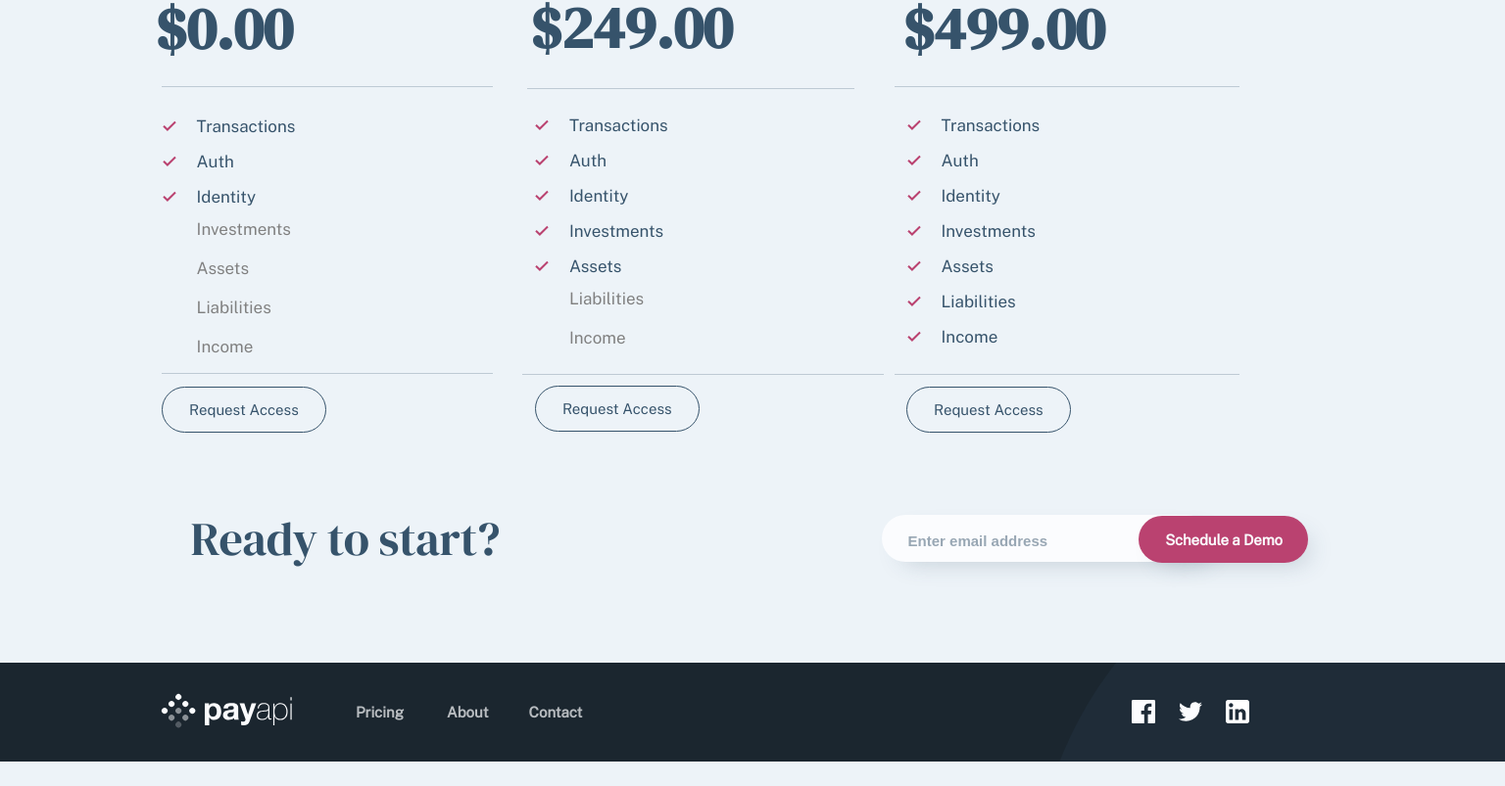
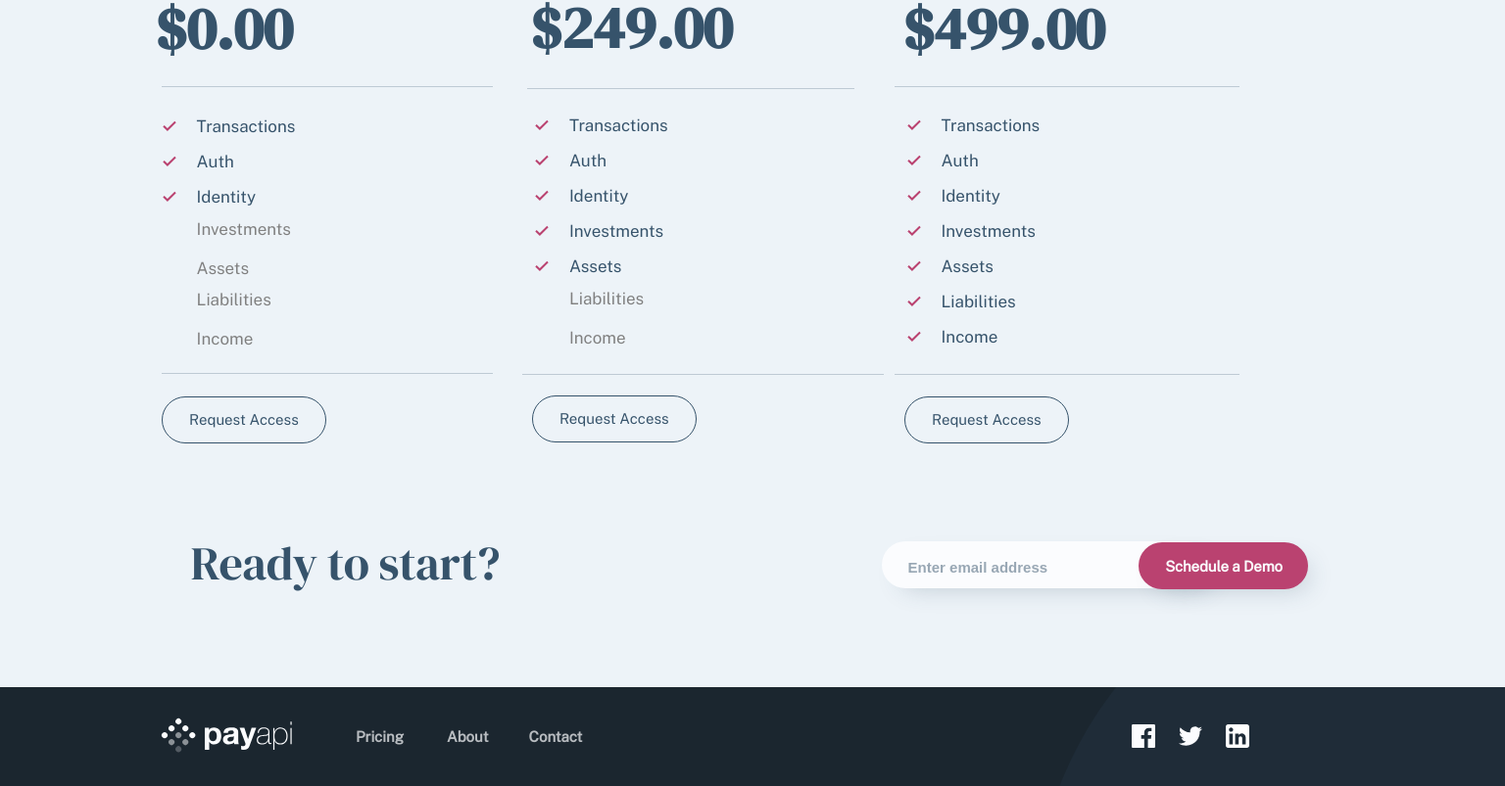
Before and after one commit to andzej123/SudoBugSquashers-Repo-, a website built with Vite: page pricing.html in a window 1536 px wide. Shown: the part 425-1228 px from the top of the page at 98% size. Built offline with nearby package versions, Linux system fonts and the light colour scheme.

Commit message:
Desktop and mobile edited

```diff
--- a/assets/css/pricing.css
+++ b/assets/css/pricing.css
@@ -561,11 +561,11 @@ footer form {
     }
     .BasicPlan{
       position: relative;
-      top: 5px;
+      top: -20px;
     }
     .PremiumPlan{
       position: relative;
-      top: 5px;
+      top: -40px;
     }
     #cost1{
       position: relative;
@@ -586,7 +586,7 @@ footer form {
     }
     .underline2{
       position: relative;
-      top: -2px;
+      top: -10px;
     }
     .underline3{
      position: relative;
@@ -594,7 +594,7 @@ footer form {
     }
     .underline4{
       position: relative;
-      top: -5px;
+      top: -10px;
     }
     .underline5{
       position: relative;
@@ -614,7 +614,8 @@ footer form {
       font-family: "Public Sans", sans-serif;
       font-size: 16px;
       position: relative;
-      top: -2px;
+      top: -5px;
+      left: 2px;
 
     }
     .checked3{
@@ -634,26 +635,30 @@ footer form {
 
     #button1{
       position: relative;
-      top: 8px;
+      top: -9px;
     }
     #button2{
       position: relative;
-      top: 4px;
+      top: -5px;
+    }
+    #button3{
+      position: relative;
+      top: -6px;
     }
 
     .titlefooter{
       position: relative;
-      top: -20px;
+      top: -85px;
     }
     .email-pricing{
       position: relative;
-      top: -20px;
+      top: -80px;
 
 
     }
     .schedule-a-demo{
       position: relative;
-      top: -20px;
+      top: -80px;
     }
 
     .header_form input {
@@ -673,7 +678,7 @@ footer form {
 
     .footer_black{
       position: relative;
-      margin-top: -20px;
+      margin-top: -80px;
     }
     .footer-pricing{
       position: relative;
@@ -808,7 +813,7 @@ body {
   display: flex;
   justify-content: center;
   align-items: center;
-  height: 10vh;
+  /* height: 10vh; */
 }
 
 .footerTitle{
@@ -1017,9 +1022,13 @@ li::before {
 /* DESKTOP>>>>>>>>>>>>>>>>>>>>>>>>>>>>>>>>>>>>>>>>>>>>>>>>>>>>>>>>>>>>>>>>>>>*/
 @media screen and (min-width: 1440px) {
 
+  /* .header_form{
+    position:absolute;
+    margin-top: -20px;
+  } */
   .footer_black{
     position: relative;
-    top: -5px;
+    top: 100px;
   }
 
 .FreeText{
@@ -1190,9 +1199,7 @@ li::before {
   }
 
   .grayed-out{
-
     font-size: 17px;
-
   }
   .grayed-out2{
     position: relative;
@@ -1202,7 +1209,9 @@ li::before {
   }
 
   .header_form {
+    width: 435px;
     display: flex;
+    top: -138px;
     flex-direction: row;
     justify-content: end;
     margin-left: 200px;
@@ -1239,44 +1248,39 @@ li::before {
 
 
   }
-  .header_form{
-    position: relative;
-    top: -245px;
-    width: 435px;
 
-  }
   .titlefooter{
     position: relative;
-    top: -20px;
+    top: 85px;
 
   }
 
   #button1{
-    position: relative;
-    top: -96px;
-    left: 5px;
+    position: absolute;
+    margin-top: -90px;
+  margin-left: 10px;
     width: 168px;
     height:48px;
     margin-right: 110px;
     /* margin-top: -198px; */
   }
   #button2{
-    position: relative;
-    top: -93px;
-    left: 18px;
+    position: absolute;
+    margin-top: -85px;
     width: 168px;
     height:48px;
-    margin-right: 165px;
+    margin-right: 135px;
 
   }
   #button3{
-    position: relative;
-    top: -98px;
-    left: 27px;
+    position: absolute;
+    margin: 130px;
+
     width: 168px;
     height:48px;
-    margin-right: 170px;
+    margin-right: 250px;
     margin-top:5px;
+    z-index: 0;
   }
 
 
@@ -1375,19 +1379,71 @@ li::before {
 
 
 /* TABLET>>>>>>>>>>>>>>>>>>>>>>>>>>>>>>>>>>>>>>>>>>>>>>>>>>>>>>>>>>>>>>>>>>>*/
-/*
+  /* #box1{
+  display:none;
+ } */
+
+
+
+/* @media (min-width: 768px) {
+
+  .align {
+    display: flex;
+    flex-direction: row;
+    align-items: center;
+    justify-content: left;
+
+  }   */
+
+  /* #box1, #box2, #box3 {
+    display: flex;
+    justify-content: center;
+    align-items: center;
+    text-align: justify;
+    margin: auto;
+  }
+
+
+
+
 .responsive-box{
 
   display:none;
   color: rgba(108, 130, 148, 1);
   margin-left: 80px;
   text-align: left;
+  margin: 100px;
   font-size: 14px;
   font-family: "Public Sans", sans-serif;
 }
 
-@media screen and (max-width: 768px) {
-  #box1{
+#box1, #box2, #box3 {
+  display: flex;
+  justify-content: center;
+  align-items: center;
+  text-align-last: center;
+  width: 220px;
+  line-height: 1.4;
+
+  height: 84px;
+  border: 1px solid black;
+  padding: 10px;
+  box-sizing: border-box;
+  overflow: auto;
+  word-wrap: break-word;
+  resize: both;
+
+}
+
+
+
+  .text-box {
+    width: calc((100% - 2 *20px) / 3);
+    margin: 10px;
+  }
+
+
+   #box1{
     position: relative;
     right: 13px;
     top: -90px;
@@ -1401,26 +1457,4 @@ li::before {
      position: relative;
      right: 45px;
      top: -90px;
-    }
-} */
-
- /* .text-box {
-  width: 100%;
-}
-
-@media screen and (min-width: 768px) {
-  .text-box {
-    width: calc((100% - 2 * 20px) / 3);
-    margin: 10px;
-  }
-
-  .align {
-    display: flex;
-    flex-direction: row;
-    align-items: center;
-    justify-content: left;
-    margin: 100px;
-  }
-
-
-}  */
+    } */
--- a/pricing.html
+++ b/pricing.html
@@ -80,8 +80,8 @@
       <li class="checked">Identity</li>
       <li class="grayed-out">Investments</li>
       <li class="grayed-out">Assets</li>
-      <li class="grayed-out">Liabilities</li>
-      <li class="grayed-out">Income</li>
+      <li class="grayed-out2">Liabilities</li>
+      <li class="grayed-out2">Income</li>
     </ul>
     <div class="underline2"></div>
     <div class="container">
```
